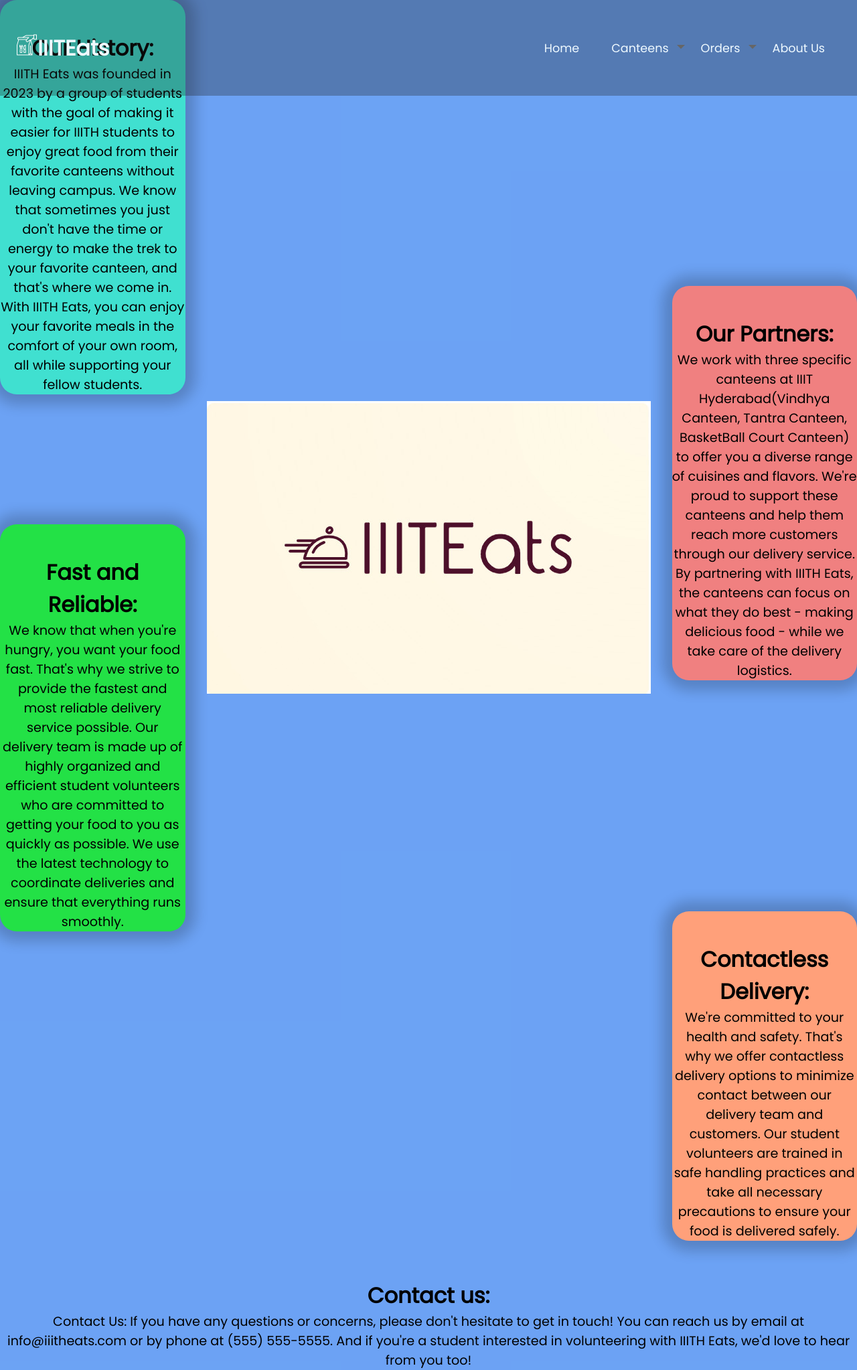
After one commit to PraneethJain/IIITEats, a Flask app: page /about in a window 1280 px wide. The commit adds this page. Shown: the whole page at 67% size. Run offline with Flask 3, Linux system fonts and the light colour scheme.

Commit message:
added about page

```diff
--- a/app.py
+++ b/app.py
@@ -37,6 +37,11 @@ def favicon():
 @app.route("/")
 def index() -> str:
     return render_template("index.html")
+
+
+@app.route("/about")
+def about() -> str:
+    return render_template("about.html")
 
 
 @app.route("/canteen/<name>")
--- /dev/null
+++ b/static/css/about.css
@@ -0,0 +1,77 @@
+.about-page {
+  background-color: rgba(9, 100, 237, 0.596);
+  display: grid;
+  grid-template-columns: repeat(3, 1fr);
+  grid-template-rows: repeat(3, 1fr);
+  gap: 2rem;
+  row-gap: 10px;
+  justify-items: center;
+  align-items: center;
+  height: 100vh;
+}
+
+.logo {
+  border-radius: 50px;
+  grid-column: 2 / 3;
+  grid-row: 2 / 3;
+}
+
+.sub-titles {
+  display: flex;
+  flex-direction: column;
+  justify-content: center;
+  align-items: center;
+  text-align: center;
+  font-size: 1.2rem;
+}
+
+.title {
+  font-size: 3rem;
+  margin-bottom: 2rem;
+}
+
+.sub-titles h2 {
+  font-size: 2rem;
+  margin-top: 3rem;
+}
+
+.sub-title1 {
+  background-color: turquoise;
+  border-radius: 25px;
+  box-shadow: 0 0 20px 15px rgba(0, 0, 0, 0.2);
+  /* opacity: 0.9; */
+  grid-column: 1 / 2;
+  grid-row: 1 / 2;
+}
+
+.sub-title2 {
+  background-color: lightcoral;
+  box-shadow: 0 0 20px 15px rgba(0, 0, 0, 0.2);
+  /* filter: brightness(150%); */
+  border-radius: 25px;
+  grid-column: 3 / 4;
+  grid-row: 2 / 3;
+  margin-top: -200px;
+}
+
+.sub-title3 {
+  background-color: rgb(35, 225, 70);
+  box-shadow: 0 0 20px 15px rgba(0, 0, 0, 0.2);
+  border-radius: 25px;
+  grid-column: 1 / 2;
+  grid-row: 3 / 4;
+  margin-top: -270px;
+}
+
+.sub-title4 {
+  background-color: lightsalmon;
+  box-shadow: 0 0 20px 15px rgba(0, 0, 0, 0.2);
+  border-radius: 25px;
+  grid-column: 3 / 4;
+  grid-row: 4 / 5;
+  margin-top: -40px;
+}
+.sub-title5 {
+  grid-column: 1 / 4;
+  grid-row: 5 / 6;
+}
--- /dev/null
+++ b/templates/about.html
@@ -0,0 +1,71 @@
+{% extends 'base.html' %} {% block title %} About {% endblock %} {% block
+content %}
+
+<link
+  rel="stylesheet"
+  href="{{ url_for('static', filename='css/about.css') }}"
+/>
+
+<div class="about-page" style="overflow-x: hidden; overflow-y: unset">
+  <div class="logo">
+    <img
+      src="{{ url_for('static', filename='images/logo_large.jpeg') }}"
+      alt="IIIT Eats logo"
+    />
+  </div>
+  <div class="sub-titles sub-title1">
+    <h2>Our History:</h2>
+    <p>
+      IIITH Eats was founded in 2023 by a group of students with the goal of
+      making it easier for IIITH students to enjoy great food from their
+      favorite canteens without leaving campus. We know that sometimes you just
+      don't have the time or energy to make the trek to your favorite canteen,
+      and that's where we come in. With IIITH Eats, you can enjoy your favorite
+      meals in the comfort of your own room, all while supporting your fellow
+      students.
+    </p>
+  </div>
+  <div class="sub-titles sub-title2">
+    <h2>Our Partners:</h2>
+    <p>
+      We work with three specific canteens at IIIT Hyderabad(Vindhya Canteen,
+      Tantra Canteen, BasketBall Court Canteen) to offer you a diverse range of
+      cuisines and flavors. We're proud to support these canteens and help them
+      reach more customers through our delivery service. By partnering with
+      IIITH Eats, the canteens can focus on what they do best - making delicious
+      food - while we take care of the delivery logistics.
+    </p>
+  </div>
+  <div class="sub-titles sub-title3">
+    <h2>Fast and Reliable:</h2>
+    <p>
+      We know that when you're hungry, you want your food fast. That's why we
+      strive to provide the fastest and most reliable delivery service possible.
+      Our delivery team is made up of highly organized and efficient student
+      volunteers who are committed to getting your food to you as quickly as
+      possible. We use the latest technology to coordinate deliveries and ensure
+      that everything runs smoothly.
+    </p>
+  </div>
+  <div class="sub-titles sub-title4">
+    <h2>Contactless Delivery:</h2>
+    <p>
+      We're committed to your health and safety. That's why we offer contactless
+      delivery options to minimize contact between our delivery team and
+      customers. Our student volunteers are trained in safe handling practices
+      and take all necessary precautions to ensure your food is delivered
+      safely.
+    </p>
+  </div>
+  <div class="sub-titles sub-title5">
+    <h2>Contact us:</h2>
+    <p>
+      Contact Us: If you have any questions or concerns, please don't hesitate
+      to get in touch! You can reach us by email at info@iiitheats.com or by
+      phone at (555) 555-5555. And if you're a student interested in
+      volunteering with IIITH Eats, we'd love to hear from you too!
+    </p>
+  </div>
+</div>
+
+{% endblock %}
--- a/templates/base.html
+++ b/templates/base.html
@@ -31,7 +31,7 @@
                     </ul>
                   </li>
                   <li>
-                      <a href="about.html" target="_blank">About Us</a>
+                      <a href="/about" target="_blank">About Us</a>
                   </li>
               </ul>
           </nav>
```
Also changed, not shown: static/images/logo_large.jpeg (added).
